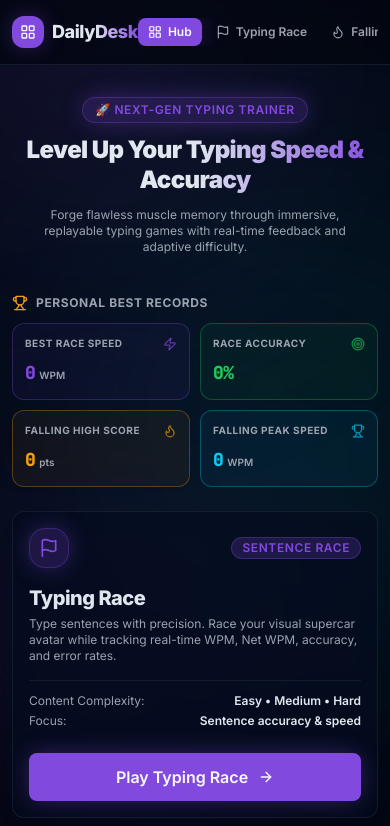
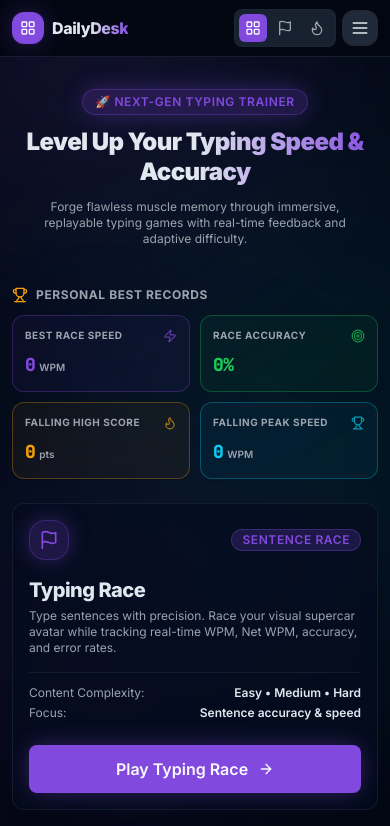
Before and after one commit to md-suhag/daily-desk, a Next.js app: page / in a window 390 px wide. Shown: the top 826 px of the page. Built offline with nearby package versions, Linux system fonts and the light colour scheme.

Commit message:
fix: navigation menu responsiveness

```diff
--- a/src/components/common/Navbar.tsx
+++ b/src/components/common/Navbar.tsx
@@ -1,35 +1,44 @@
 'use client';
 
-import React from 'react';
+import React, { useState, useEffect } from 'react';
 import Link from 'next/link';
 import { usePathname } from 'next/navigation';
-import { LayoutGrid, Flag, Flame } from 'lucide-react';
+import { LayoutGrid, Flag, Flame, Menu, X, ChevronRight } from 'lucide-react';
 import { cn } from '@/lib/utils';
 
 export function Navbar() {
   const pathname = usePathname();
+  const [mobileMenuOpen, setMobileMenuOpen] = useState(false);
 
   const navItems = [
-    { href: '/', label: 'Hub', icon: LayoutGrid },
-    { href: '/race', label: 'Typing Race', icon: Flag },
-    { href: '/falling', label: 'Falling Words', icon: Flame },
+    { href: '/', label: 'Hub', shortLabel: 'Hub', icon: LayoutGrid, desc: 'Dashboard & statistics' },
+    { href: '/race', label: 'Typing Race', shortLabel: 'Race', icon: Flag, desc: 'Sentence speed racing' },
+    { href: '/falling', label: 'Falling Words', shortLabel: 'Falling', icon: Flame, desc: 'Arcade word survival' },
   ];
 
+  // Close mobile menu on route change
+  useEffect(() => {
+    setMobileMenuOpen(false);
+  }, [pathname]);
+
   return (
-    <header className="sticky top-0 z-40 w-full border-b border-border/60 bg-background/80 backdrop-blur-md">
-      <div className="container mx-auto flex h-16 items-center justify-between px-3 sm:px-6">
-        {/* Logo */}
-        <Link href="/" className="flex items-center gap-2 font-bold text-lg sm:text-xl tracking-tight text-foreground hover:opacity-90 transition-opacity shrink-0">
+    <header className="sticky top-0 z-50 w-full border-b border-border/70 bg-background/90 backdrop-blur-xl relative">
+      <div className="container mx-auto flex h-14 sm:h-16 items-center justify-between px-3 sm:px-6">
+        {/* Brand Logo */}
+        <Link
+          href="/"
+          className="flex items-center gap-2 font-extrabold text-base sm:text-xl tracking-tight text-foreground hover:opacity-90 transition-opacity shrink-0"
+        >
           <div className="flex h-8 w-8 sm:h-9 sm:w-9 items-center justify-center rounded-xl bg-primary text-primary-foreground shadow-md glow-primary">
             <LayoutGrid className="h-4 w-4 sm:h-5 sm:w-5" />
           </div>
-          <span className="bg-gradient-to-r from-foreground via-foreground to-primary bg-clip-text text-transparent font-extrabold">
+          <span className="bg-gradient-to-r from-foreground via-foreground to-primary bg-clip-text text-transparent">
             DailyDesk
           </span>
         </Link>
 
-        {/* Navigation Links */}
-        <nav className="flex items-center gap-1 sm:gap-2 overflow-x-auto no-scrollbar">
+        {/* Desktop Navigation (Visible on sm and up) */}
+        <nav className="hidden sm:flex items-center gap-1.5 md:gap-2">
           {navItems.map((item) => {
             const Icon = item.icon;
             const isActive = pathname === item.href;
@@ -38,19 +47,98 @@ export function Navbar() {
                 key={item.href}
                 href={item.href}
                 className={cn(
-                  'flex items-center gap-1.5 rounded-lg px-2.5 sm:px-3.5 py-1.5 sm:py-2 text-xs sm:text-sm font-semibold transition-all duration-200 shrink-0',
+                  'flex items-center gap-2 rounded-xl px-3.5 py-2 text-sm font-semibold transition-all duration-200',
                   isActive
-                    ? 'bg-primary text-primary-foreground shadow-sm glow-primary'
+                    ? 'bg-primary text-primary-foreground shadow-md glow-primary'
                     : 'text-muted-foreground hover:bg-secondary hover:text-foreground'
                 )}
               >
-                <Icon className="h-3.5 w-3.5 sm:h-4 sm:w-4" />
+                <Icon className="h-4 w-4" />
                 <span>{item.label}</span>
               </Link>
             );
           })}
         </nav>
+
+        {/* Mobile Quick Bar & Hamburger Toggle Button (Visible on mobile) */}
+        <div className="flex sm:hidden items-center gap-1.5">
+          {/* Quick Icon Pits for fast mobile navigation without opening menu */}
+          <div className="flex items-center gap-1 bg-secondary/80 p-1 rounded-lg border border-border/60">
+            {navItems.map((item) => {
+              const Icon = item.icon;
+              const isActive = pathname === item.href;
+              return (
+                <Link
+                  key={item.href}
+                  href={item.href}
+                  className={cn(
+                    'p-1.5 rounded-md transition-colors',
+                    isActive
+                      ? 'bg-primary text-primary-foreground shadow-xs'
+                      : 'text-muted-foreground hover:text-foreground'
+                  )}
+                  title={item.label}
+                >
+                  <Icon className="h-4 w-4" />
+                </Link>
+              );
+            })}
+          </div>
+
+          {/* Hamburger Toggle Button */}
+          <button
+            onClick={() => setMobileMenuOpen(!mobileMenuOpen)}
+            className="flex h-9 w-9 items-center justify-center rounded-xl bg-secondary text-foreground border border-border/80 hover:bg-secondary/80 focus:outline-none focus:ring-2 focus:ring-primary/40 transition-colors"
+            aria-label="Toggle Navigation Menu"
+          >
+            {mobileMenuOpen ? <X className="h-5 w-5 text-primary" /> : <Menu className="h-5 w-5" />}
+          </button>
+        </div>
       </div>
+
+      {/* Mobile Dropdown Menu (Positioned directly under navbar) */}
+      {mobileMenuOpen && (
+        <div className="sm:hidden absolute top-full left-0 right-0 border-b border-border/80 bg-background/95 backdrop-blur-2xl shadow-2xl p-3 flex flex-col gap-2 z-50 animate-pop-in">
+          <span className="text-[11px] font-bold uppercase tracking-wider text-muted-foreground px-2 pt-1">
+            Navigation Menu
+          </span>
+          {navItems.map((item) => {
+            const Icon = item.icon;
+            const isActive = pathname === item.href;
+            return (
+              <Link
+                key={item.href}
+                href={item.href}
+                onClick={() => setMobileMenuOpen(false)}
+                className={cn(
+                  'flex items-center justify-between rounded-xl p-3 transition-all duration-200 border',
+                  isActive
+                    ? 'bg-primary/15 border-primary/40 text-primary font-bold shadow-sm'
+                    : 'bg-card/80 border-border/60 text-foreground hover:border-primary/30'
+                )}
+              >
+                <div className="flex items-center gap-3">
+                  <div
+                    className={cn(
+                      'flex h-9 w-9 items-center justify-center rounded-lg',
+                      isActive
+                        ? 'bg-primary text-primary-foreground glow-primary'
+                        : 'bg-secondary text-muted-foreground'
+                    )}
+                  >
+                    <Icon className="h-4.5 w-4.5" />
+                  </div>
+                  <div className="flex flex-col">
+                    <span className="text-sm font-bold">{item.label}</span>
+                    <span className="text-xs text-muted-foreground">{item.desc}</span>
+                  </div>
+                </div>
+                <ChevronRight className={cn('h-4.5 w-4.5', isActive ? 'text-primary' : 'text-muted-foreground/40')} />
+              </Link>
+            );
+          })}
+        </div>
+      )}
     </header>
   );
 }
```
